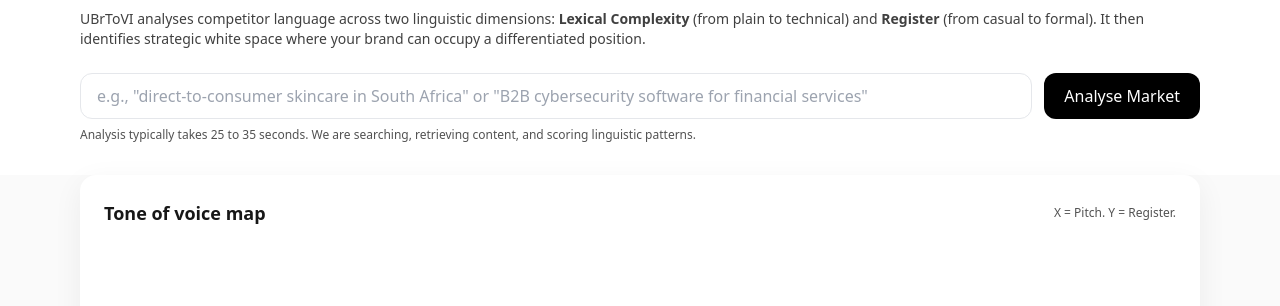
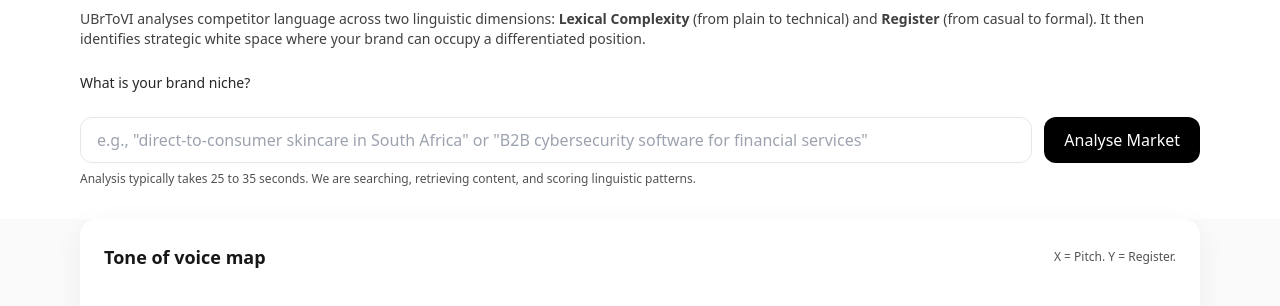
Before and after one commit to threapchills/ubrtovi-site, a plain HTML site: page index.html in a window 1280 px wide. Shown: the part 744-1050 px from the top of the page. Drawn offline with nearby package versions, Linux system fonts and the light colour scheme.

Commit message:
Update index.html

```diff
--- a/index.html
+++ b/index.html
@@ -51,6 +51,9 @@
           UBrToVI analyses competitor language across two linguistic dimensions: <strong>Lexical Complexity</strong> (from plain to technical) and <strong>Register</strong> (from casual to formal). It then identifies strategic white space where your brand can occupy a differentiated position.
         </p>
 
+        <label for="niche" class="mt-6 block text-sm font-medium text-neutral-800">
+          What is your brand niche?
+        </label>
         <form id="nicheForm" class="mt-6 flex flex-col sm:flex-row gap-3 w-full">
           <input id="niche" required class="flex-1 border rounded-xl px-4 py-2.5 focus:outline-none focus:ring-2 focus:ring-black/10"
                  placeholder='e.g., "direct-to-consumer skincare in South Africa" or "B2B cybersecurity software for financial services"'>
```
